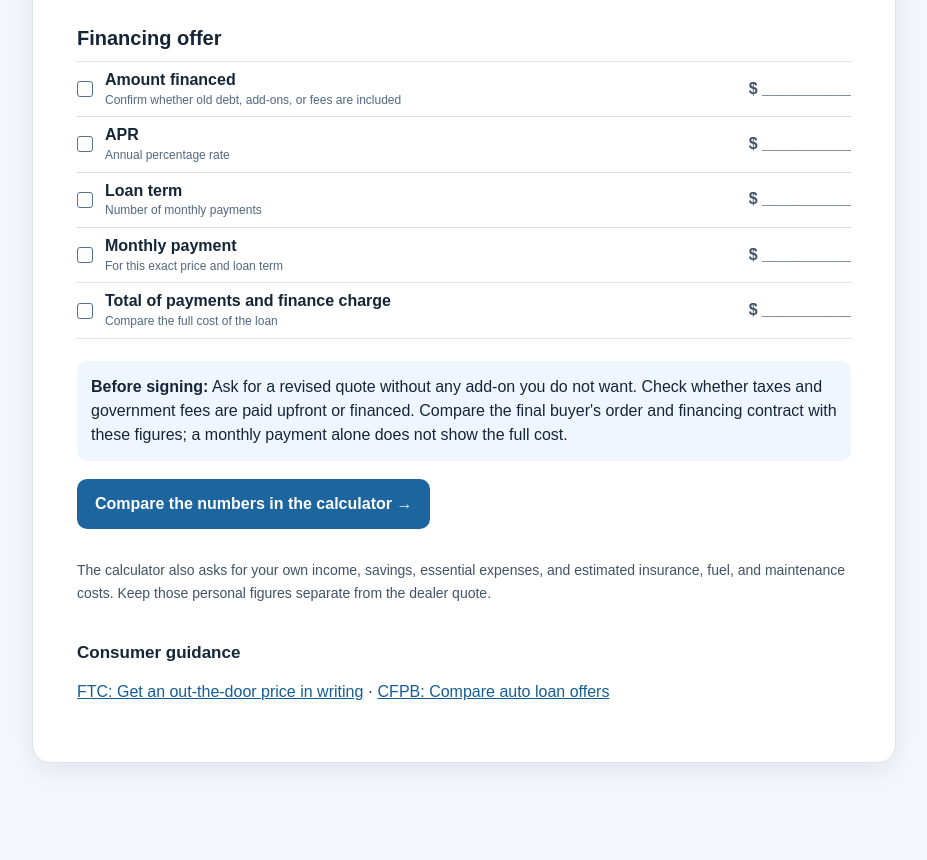
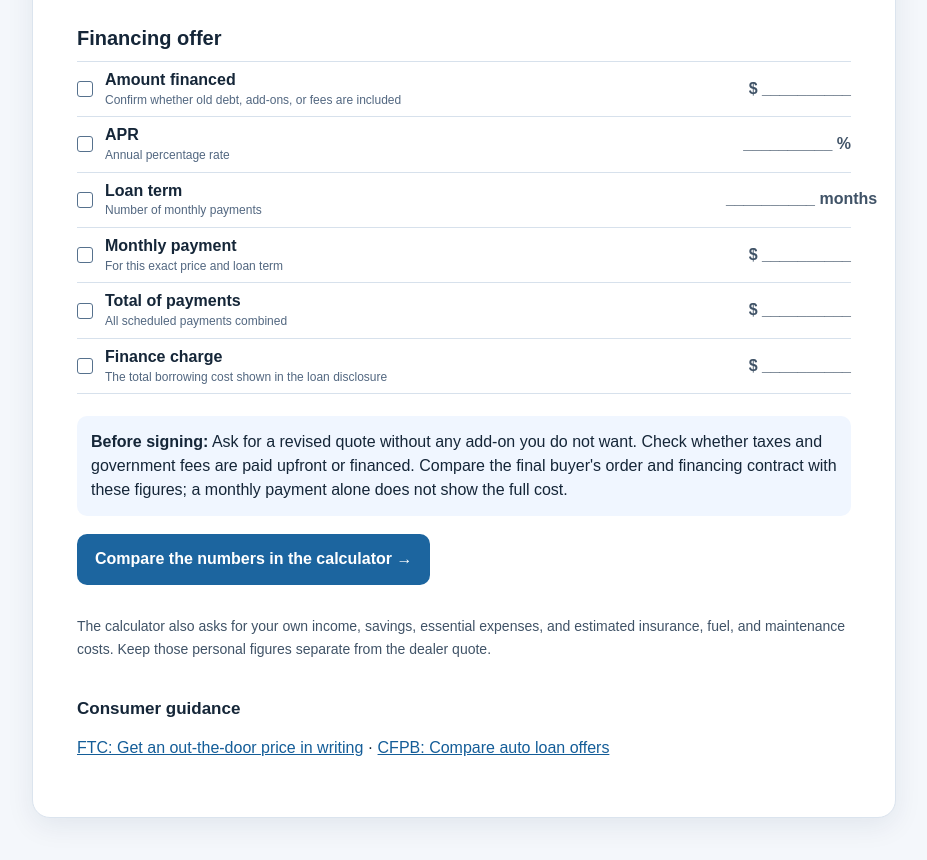
Before and after one commit to rmerrow1/dont-sign-this-yet, a Next.js app: page /dealer-checklist in a window 1280 px wide. Shown: the part 960-1820 px from the top of the page, without its empty margins (176-1103 px from the left). Built offline with nearby package versions, Linux system fonts and the light colour scheme.

Commit message:
Label APR and term with correct units

```diff
--- a/app/dealer-checklist/page.js
+++ b/app/dealer-checklist/page.js
@@ -26,7 +26,8 @@ const groups = [
     ["APR", "Annual percentage rate"],
     ["Loan term", "Number of monthly payments"],
     ["Monthly payment", "For this exact price and loan term"],
-    ["Total of payments and finance charge", "Compare the full cost of the loan"]
+    ["Total of payments", "All scheduled payments combined"],
+    ["Finance charge", "The total borrowing cost shown in the loan disclosure"]
   ]}
 ];
 
@@ -39,7 +40,7 @@ export default function DealerChecklist() {
       <div className="checklistGroups">{groups.map(group => <section className="checklistGroup" key={group.title}>
         <h2>{group.title}</h2>
         <div className="checklistRows">{group.items.map(([label, hint]) => <div className="checklistRow" key={label}>
-          <span className="checklistBox" aria-hidden="true"/><div className="checklistLabel"><strong>{label}</strong><small>{hint}</small></div><span className="checklistBlank" aria-label={`${label} amount`}>$ __________</span>
+          <span className="checklistBox" aria-hidden="true"/><div className="checklistLabel"><strong>{label}</strong><small>{hint}</small></div><span className="checklistBlank" aria-label={`${label} value`}>{label === "APR" ? "__________ %" : label === "Loan term" ? "__________ months" : "$ __________"}</span>
         </div>)}</div>
       </section>)}</div>
       <div className="checklistNotes"><strong>Before signing:</strong> Ask for a revised quote without any add-on you do not want. Check whether taxes and government fees are paid upfront or financed. Compare the final buyer&apos;s order and financing contract with these figures; a monthly payment alone does not show the full cost.</div>
```
